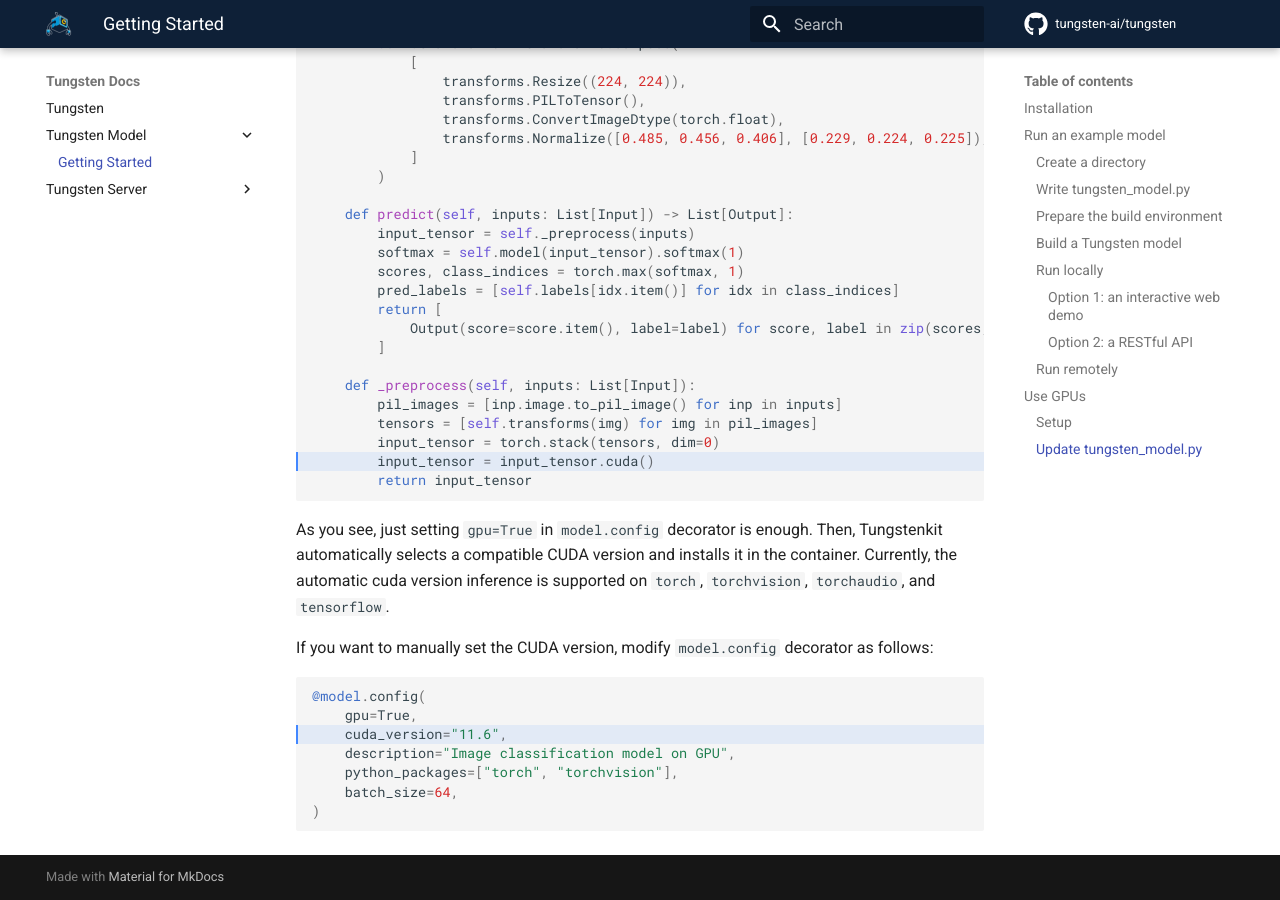
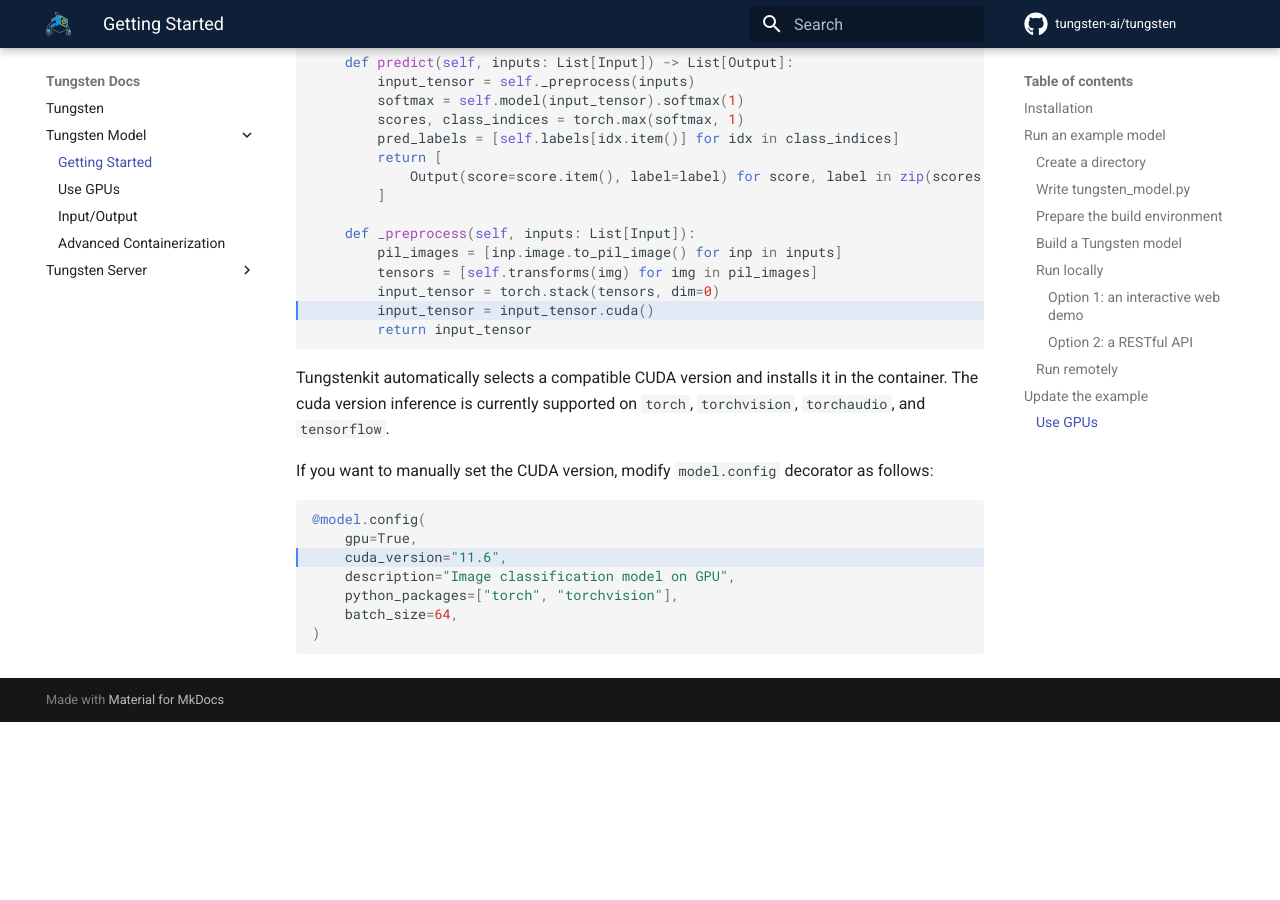
Before and after one commit to tungsten-ai/docs, an MkDocs documentation site: the page built from docs/tungsten_model/getting_started.md, in a window 1280 px wide and 900 px high, scrolled down 4794 px. Built offline with MkDocs 1.6.1 and Material for MkDocs 9.7.7, drawn with Linux system fonts in a browser that asks for light colours; comment, search, counter and statistics services are not loaded; after the commit the page ends 5516 px from its top, so only the background shows below that; some of the changed text lies outside the part shown.

Commit message:
update changes

````diff
--- a/docs/tungsten_model/getting_started.md
+++ b/docs/tungsten_model/getting_started.md
@@ -152,16 +153,9 @@
 ```
 tungsten pull <username>/<project name>:<model version>
 ```
-## Use GPUs
-
-### Setup
-You can build and push a GPU model without any extra setup.
-
-However, for running GPU models locally, [nvidia-docker](https://docs.nvidia.com/datacenter/cloud-native/container-toolkit/install-guide.html#docker) should be installed. It enables to use NVIDIA GPUs in a Docker container.
-
-
-### Update ``tungsten_model.py``
-Now modify the file ``tungsten_model.py`` to use GPUs.
+## Update the example
+### Use GPUs
+Setting ``gpu=True`` in ``model.config`` decorator is enough to use GPUs.
 
 ```python hl_lines="20 29 55"
 from typing import List
@@ -221,9 +215,9 @@
         input_tensor = input_tensor.cuda()
         return input_tensor
 ```
-As you see, just setting ``gpu=True`` in ``model.config`` decorator is enough.
-Then, Tungstenkit automatically selects a compatible CUDA version and installs it in the container.
-Currently, the automatic cuda version inference is supported on ``torch``, ``torchvision``, ``torchaudio``, and ``tensorflow``.
+
+Tungstenkit automatically selects a compatible CUDA version and installs it in the container.
+The cuda version inference is currently supported on ``torch``, ``torchvision``, ``torchaudio``, and ``tensorflow``.
 
 If you want to manually set the CUDA version, modify ``model.config`` decorator as follows:
 
--- a/mkdocs.yml
+++ b/mkdocs.yml
@@ -23,6 +23,9 @@
   - Tungsten: index.md
   - Tungsten Model:
       - Getting Started: tungsten_model/getting_started.md
+      - Use GPUs: tungsten_model/use_gpus.md
+      - Input/Output: tungsten_model/inputs_and_outputs.md
+      - Advanced Containerization: tungsten_model/advanced_containerization.md
   - Tungsten Server:
       - Getting Started: tungsten_server/getting_started.md
   # - Runners: runners.md
````
Also changed, not shown: other parts of docs/tungsten_model/getting_started.md (+2 -1 lines), docs/index.md (+0 -2 lines).
